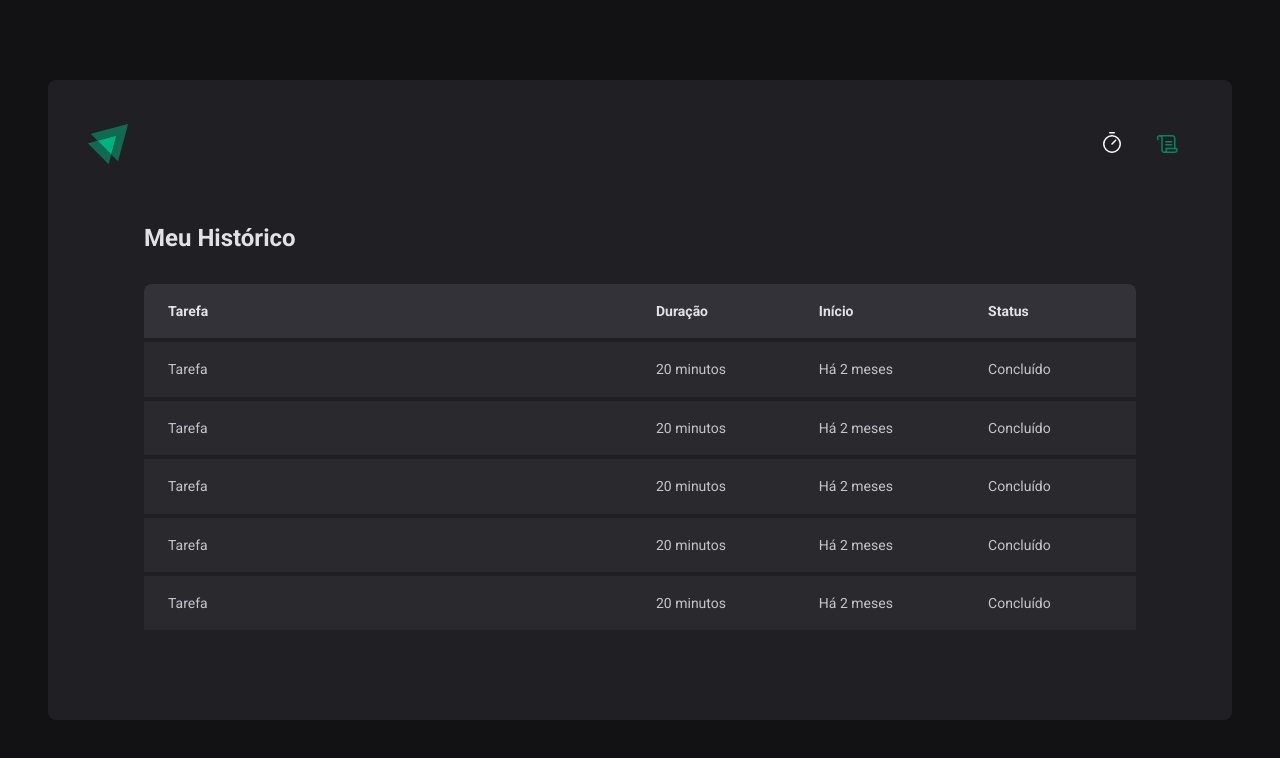
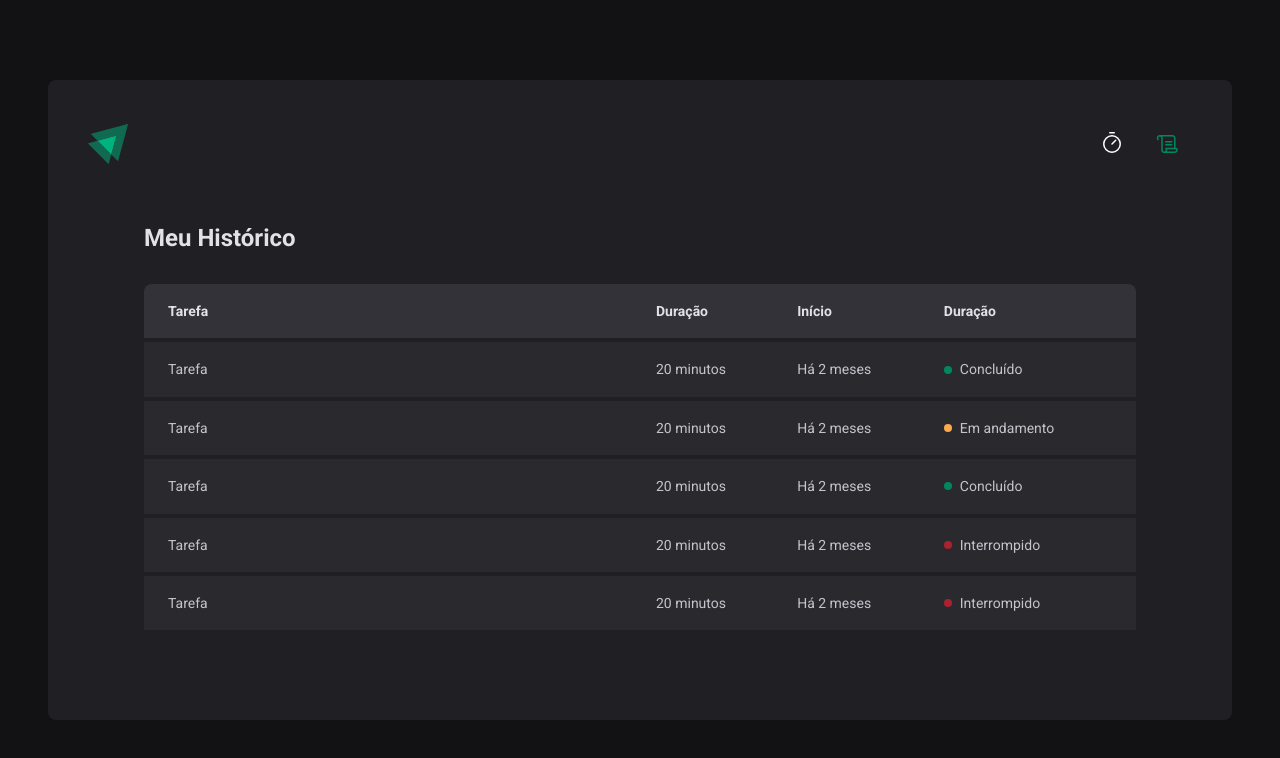
Before and after one commit to gustavuwe/react-timer, a React (Vite) app: page /history in a window 1280 px wide. Shown: the top 758 px of the page. Built offline with nearby package versions, Linux system fonts and the light colour scheme.

Commit message:
add status to tasks

```diff
--- a/src/pages/History/index.tsx
+++ b/src/pages/History/index.tsx
@@ -1,4 +1,4 @@
-import { HistoryContainer, HistoryList } from "./styles";
+import { HistoryContainer, HistoryList, Status } from "./styles";
 
 export function History() {
   return (
@@ -12,7 +12,7 @@
               <th>Tarefa</th>
               <th>Duração</th>
               <th>Início</th>
-              <th>Status</th>
+              <th>Duração</th>
             </tr>
           </thead>
           <tbody>
@@ -20,31 +20,41 @@
               <td>Tarefa</td>
               <td>20 minutos</td>
               <td>Há 2 meses</td>
-              <td>Concluído</td>
+              <td>
+                <Status statusColor="green">Concluído</Status>
+              </td>
             </tr>
             <tr>
               <td>Tarefa</td>
               <td>20 minutos</td>
               <td>Há 2 meses</td>
-              <td>Concluído</td>
+              <td>
+                <Status statusColor="yellow">Em andamento</Status>
+              </td>
             </tr>
             <tr>
               <td>Tarefa</td>
               <td>20 minutos</td>
               <td>Há 2 meses</td>
-              <td>Concluído</td>
+              <td>
+                <Status statusColor="green">Concluído</Status>
+              </td>
             </tr>
             <tr>
               <td>Tarefa</td>
               <td>20 minutos</td>
               <td>Há 2 meses</td>
-              <td>Concluído</td>
+              <td>
+                <Status statusColor="red">Interrompido</Status>
+              </td>
             </tr>
             <tr>
               <td>Tarefa</td>
               <td>20 minutos</td>
               <td>Há 2 meses</td>
-              <td>Concluído</td>
+              <td>
+                <Status statusColor="red">Interrompido</Status>
+              </td>
             </tr>
           </tbody>
         </table>
--- a/src/pages/History/styles.ts
+++ b/src/pages/History/styles.ts
@@ -60,3 +60,27 @@
     }
   }
 `;
+
+const STATUS_COLORS = {
+  yellow: 'yellow-500',
+  green: 'green-500',
+  red: 'red-500'
+} as const
+
+interface StatusProps {
+  statusColor: keyof typeof STATUS_COLORS; // same of 'yellow' | 'red' | 'green'
+}
+
+export const Status = styled.span<StatusProps>`
+  display: flex;
+  align-items: center;
+  gap: 0.5rem;
+
+  &::before {
+    content: '';
+    width: 0.5rem;
+    height: 0.5rem;
+    border-radius: 9999px;
+    background: ${props => props.theme[STATUS_COLORS[props.statusColor]]}
+  }
+`
```
